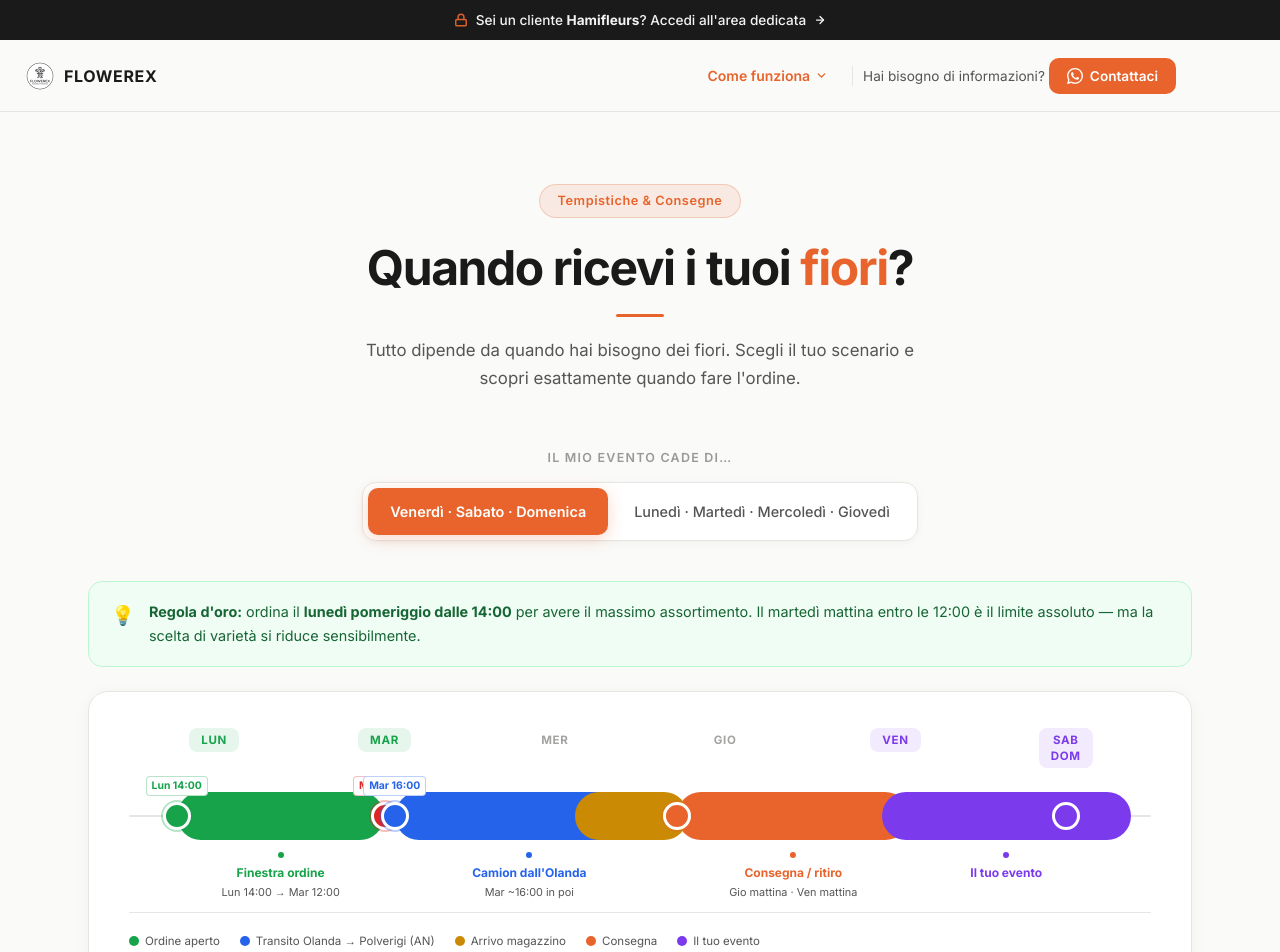
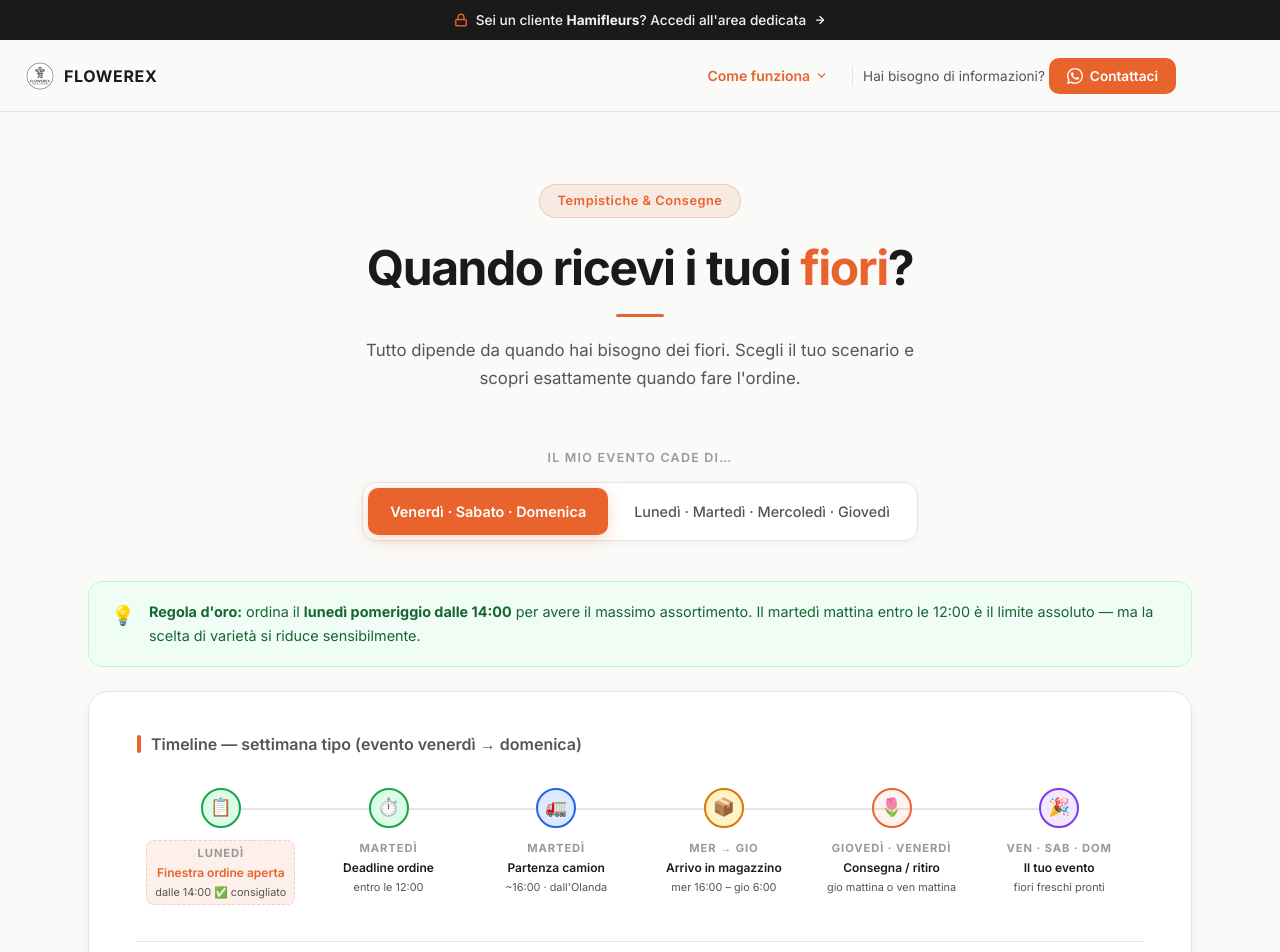
Before and after one commit to ngrowthbusiness-glitch/flowerex.it, a Next.js app: page /consegne in a window 1280 px wide. Shown: the top 952 px of the page. Built offline with nearby package versions, Linux system fonts and the light colour scheme.

Commit message:
refactor: TimelineViz fedele al mockup — dot colorati, connettori, legenda, WeekSep

```diff
--- a/src/components/consegne/TimelineViz.tsx
+++ b/src/components/consegne/TimelineViz.tsx
@@ -1,389 +1,148 @@
 "use client";
-
-/**
- * TimelineViz — infografica timeline consegne
- * Renderizzata in HTML/CSS puro, niente PNG.
- * scenario "weekend"  → 1 settimana (evento Ven/Sab/Dom)
- * scenario "weekstart" → 2 settimane (evento Lun/Mar/Mer/Gio)
- */
 
 type Scenario = "weekend" | "weekstart";
 
-/* ── Palette ─────────────────────────────────────────────────── */
-const C = {
-  order:    "#16A34A",
-  transit:  "#2563EB",
-  arrive:   "#CA8A04",
-  delivery: "#E8642C",
-  event:    "#7C3AED",
-  preorder: "#BE185D",
-  deadline: "#DC2626",
-  bg:       "#FAFAF8",
-  white:    "#FFFFFF",
-  text:     "#1A1A1A",
-  textSec:  "#555555",
-  textFaint:"#A3A3A1",
-  border:   "#E5E5E3",
+export default function TimelineViz({ scenario }: { scenario: Scenario }) {
+  return scenario === "weekend" ? <TimelineWeekend /> : <TimelineWeekstart />;
+}
+
+type DotType = "order" | "transit" | "arrive" | "delivery" | "event" | "preorder";
+
+const DOT: Record<DotType, { bg: string; border: string }> = {
+  order:    { bg: "#DCFCE7", border: "#16A34A" },
+  transit:  { bg: "#DBEAFE", border: "#2563EB" },
+  arrive:   { bg: "#FEF3C7", border: "#D97706" },
+  delivery: { bg: "rgba(232,100,44,0.08)", border: "#E8642C" },
+  event:    { bg: "#F3E8FF", border: "#7C3AED" },
+  preorder: { bg: "#FCE7F3", border: "#DB2777" },
 };
 
-/* ── Helpers ─────────────────────────────────────────────────── */
-function hex2rgba(hex: string, alpha: number) {
-  const r = parseInt(hex.slice(1,3),16);
-  const g = parseInt(hex.slice(3,5),16);
-  const b = parseInt(hex.slice(5,7),16);
-  return `rgba(${r},${g},${b},${alpha})`;
-}
-
-/* ── Sub-components ──────────────────────────────────────────── */
-
-/** Single day-column header */
-function DayLabel({
-  label, sub, highlight,
-}: { label: string; sub?: string; highlight?: "order" | "event" | "preorder" }) {
-  const bg =
-    highlight === "order"    ? hex2rgba(C.order,    0.10) :
-    highlight === "event"    ? hex2rgba(C.event,    0.10) :
-    highlight === "preorder" ? hex2rgba(C.preorder, 0.10) : "transparent";
-  const col =
-    highlight === "order"    ? C.order :
-    highlight === "event"    ? C.event :
-    highlight === "preorder" ? C.preorder : C.textFaint;
-
+function TlItem({
+  type, emoji, day, name, time, highlight = false, isLast = false,
+}: {
+  type: DotType; emoji: string; day: string; name: string; time: string;
+  highlight?: boolean; isLast?: boolean;
+}) {
+  const dot = DOT[type];
   return (
-    <div style={{ flex: 1, display: "flex", flexDirection: "column", alignItems: "center", gap: 2 }}>
+    <div style={{ flex: 1, display: "flex", flexDirection: "column", alignItems: "center", minWidth: 100, position: "relative" }}>
+      {isLast === false && (
+        <div style={{
+          position: "absolute", top: 20, left: "50%", width: "100%",
+          height: 2, background: "var(--border)", zIndex: 0,
+        }} />
+      )}
       <div style={{
-        padding: "4px 12px", borderRadius: 8, background: bg,
-        textAlign: "center", minWidth: 40,
+        width: 40, height: 40, borderRadius: "50%",
+        display: "flex", alignItems: "center", justifyContent: "center",
+        fontSize: "1.1rem", position: "relative", zIndex: 1,
+        border: `2px solid ${dot.border}`, background: dot.bg,
       }}>
-        {label.split("\n").map((l, i) => (
-          <div key={i} style={{ fontSize: "0.72rem", fontWeight: 700, color: col, letterSpacing: "0.06em", textTransform: "uppercase", lineHeight: 1.4 }}>
-            {l}
-          </div>
-        ))}
-        {sub && <div style={{ fontSize: "0.62rem", color: col, lineHeight: 1.3, opacity: 0.85 }}>{sub}</div>}
+        {emoji}
+      </div>
+      <div style={{
+        marginTop: 12, textAlign: "center",
+        ...(highlight ? {
+          background: "var(--orange-dim)",
+          border: "1.5px dashed var(--orange-border)",
+          borderRadius: 8, padding: "4px 8px",
+        } : {}),
+      }}>
+        <div style={{ fontSize: "0.7rem", fontWeight: 700, color: "var(--text-faint)", letterSpacing: "0.08em", textTransform: "uppercase" as const, marginBottom: 4 }}>
+          {day}
+        </div>
+        <div style={{ fontSize: "0.75rem", fontWeight: 600, color: highlight ? "var(--orange)" : "var(--text)", lineHeight: 1.3 }}>
+          {name}
+        </div>
+        <div style={{ fontSize: "0.68rem", color: "var(--text-secondary)", marginTop: 3 }}>
+          {time}
+        </div>
       </div>
     </div>
   );
 }
 
-/** A phase bar on the track */
-function PhaseBar({
-  left, width, color, zIndex = 1,
-}: { left: number; width: number; color: string; zIndex?: number }) {
+function WeekSep() {
   return (
-    <div style={{
-      position: "absolute",
-      top: 0, bottom: 0,
-      left: `${left}%`,
-      width: `${width}%`,
-      background: color,
-      borderRadius: 999,
-      zIndex,
-    }} />
-  );
-}
-
-/** A circular node on the track */
-function TrackNode({
-  x, color, time,
-}: { x: number; color: string; time?: string }) {
-  return (
-    <div style={{
-      position: "absolute",
-      left: `${x}%`,
-      top: "50%",
-      transform: "translate(-50%, -50%)",
-      zIndex: 10,
-      display: "flex",
-      flexDirection: "column",
-      alignItems: "center",
-      gap: 4,
-    }}>
-      {time && (
-        <div style={{
-          position: "absolute",
-          bottom: "calc(100% + 6px)",
-          fontSize: "0.65rem",
-          fontWeight: 700,
-          color,
-          whiteSpace: "nowrap",
-          background: C.white,
-          padding: "1px 5px",
-          borderRadius: 4,
-          border: `1px solid ${hex2rgba(color, 0.3)}`,
-        }}>
-          {time}
-        </div>
-      )}
-      <div style={{
-        width: 28, height: 28, borderRadius: "50%",
-        background: color,
-        border: `3px solid ${C.white}`,
-        boxShadow: `0 0 0 2px ${hex2rgba(color, 0.3)}`,
-        flexShrink: 0,
-      }} />
+    <div style={{ display: "flex", flexDirection: "column", alignItems: "center", padding: "8px 8px 0", minWidth: 36 }}>
+      <div style={{ width: 2, height: 48, background: "var(--border)", borderRadius: 2 }} />
+      <div style={{ writingMode: "vertical-rl" as const, transform: "rotate(180deg)", fontSize: "0.6rem", fontWeight: 700, color: "var(--text-faint)", letterSpacing: "0.1em", textTransform: "uppercase" as const, marginTop: 8 }}>
+        nuova sett.
+      </div>
     </div>
   );
 }
 
-/** Phase label below the track */
-function PhaseLabel({
-  x, name, detail, color,
-}: { x: number; name: string; detail?: string; color: string }) {
+type LegendItem = { type: DotType; label: string };
+
+function Legend({ items }: { items: LegendItem[] }) {
   return (
-    <div style={{
-      position: "absolute",
-      left: `${x}%`,
-      top: 0,
-      transform: "translateX(-50%)",
-      display: "flex",
-      flexDirection: "column",
-      alignItems: "center",
-      gap: 2,
-      minWidth: 120,
-    }}>
-      <div style={{
-        width: 6, height: 6, borderRadius: "50%",
-        background: color, marginBottom: 4,
-      }} />
-      <div style={{ fontSize: "0.75rem", fontWeight: 700, color, textAlign: "center", whiteSpace: "nowrap" }}>
-        {name}
-      </div>
-      {detail && (
-        <div style={{ fontSize: "0.68rem", color: C.textSec, textAlign: "center", whiteSpace: "nowrap" }}>
-          {detail}
-        </div>
-      )}
-    </div>
-  );
-}
-
-/** Legend row */
-function Legend({ items }: { items: { color: string; label: string }[] }) {
-  return (
-    <div style={{
-      display: "flex", flexWrap: "wrap", gap: "10px 20px",
-      paddingTop: 20, borderTop: `1px solid ${C.border}`,
-      marginTop: 8,
-    }}>
-      {items.map(({ color, label }) => (
-        <div key={label} style={{ display: "flex", alignItems: "center", gap: 6 }}>
-          <div style={{ width: 10, height: 10, borderRadius: "50%", background: color, flexShrink: 0 }} />
-          <span style={{ fontSize: "0.72rem", color: C.textSec }}>{label}</span>
+    <div style={{ display: "flex", flexWrap: "wrap", gap: 12, marginTop: 28, paddingTop: 24, borderTop: "1px solid var(--border)" }}>
+      {items.map((item) => (
+        <div key={item.label} style={{ display: "flex", alignItems: "center", gap: 7, fontSize: "0.75rem", color: "var(--text-secondary)" }}>
+          <div style={{ width: 10, height: 10, borderRadius: "50%", background: DOT[item.type].border, flexShrink: 0 }} />
+          {item.label}
         </div>
       ))}
     </div>
   );
 }
 
-/** Week band header (for scenario B) */
-function WeekBand({
-  label, color, left, width,
-}: { label: string; color: string; left: number; width: number }) {
+function TimelineCard({ title, children, legend }: { title: string; children: React.ReactNode; legend: LegendItem[] }) {
   return (
     <div style={{
-      position: "absolute",
-      left: `${left}%`, width: `${width}%`,
-      background: hex2rgba(color, 0.08),
-      border: `1px solid ${hex2rgba(color, 0.2)}`,
-      borderRadius: 8,
-      padding: "4px 0",
-      textAlign: "center",
-      fontSize: "0.65rem",
-      fontWeight: 700,
-      color,
-      letterSpacing: "0.08em",
-      textTransform: "uppercase",
+      background: "var(--bg-white)", border: "1px solid var(--border)",
+      borderRadius: 20, padding: "40px 48px", marginBottom: 24,
+      boxShadow: "0 2px 16px rgba(0,0,0,0.04)",
     }}>
-      {label}
+      <div style={{ fontSize: "1rem", fontWeight: 600, color: "var(--text-secondary)", marginBottom: 32, display: "flex", alignItems: "center", gap: 10 }}>
+        <div style={{ width: 4, height: 18, background: "var(--orange)", borderRadius: 2, flexShrink: 0 }} />
+        {title}
+      </div>
+      <div style={{ display: "flex", gap: 0, alignItems: "flex-start", overflowX: "auto" as const, paddingBottom: 8 }}>
+        {children}
+      </div>
+      <Legend items={legend} />
     </div>
   );
 }
 
-/* ═══════════════════════════════════════════════════════════════
-   SCENARIO A  —  evento venerdì · sabato · domenica
-════════════════════════════════════════════════════════════════ */
 function TimelineWeekend() {
-  // 6 equal columns: LUN MAR MER GIO VEN SAB/DOM
-  const N = 6;
-  const W = 100 / N; // 16.666…% per column
-
-  // col(i, frac) → percentage x of the track
-  const x = (col: number, frac = 0.5) => (col + frac) * W;
-
-  // Phase bars: [left%, width%]
-  const phases = [
-    { left: x(0, 0.28), right: x(1, 0.50), color: C.order,    z: 2 },
-    { left: x(1, 0.56), right: x(2, 0.90), color: C.transit,  z: 2 },
-    { left: x(2, 0.62), right: x(3, 0.28), color: C.arrive,   z: 3 },
-    { left: x(3, 0.22), right: x(4, 0.58), color: C.delivery, z: 2 },
-    { left: x(4, 0.42), right: x(5, 0.88), color: C.event,    z: 2 },
+  const legend: LegendItem[] = [
+    { type: "order",    label: "Ordine aperto" },
+    { type: "transit",  label: "Transito Olanda → Polverigi (AN)" },
+    { type: "arrive",   label: "Arrivo magazzino" },
+    { type: "delivery", label: "Consegna" },
+    { type: "event",    label: "Il tuo evento" },
   ];
-
   return (
-    <div style={{ padding: "36px 40px 32px", background: C.white, borderRadius: 20, border: `1px solid ${C.border}`, boxShadow: "0 2px 16px rgba(0,0,0,0.04)" }}>
-
-      {/* Day headers */}
-      <div style={{ display: "flex", marginBottom: 24 }}>
-        <DayLabel label="LUN"      highlight="order" />
-        <DayLabel label="MAR"      highlight="order" />
-        <DayLabel label="MER"      />
-        <DayLabel label="GIO"      />
-        <DayLabel label="VEN"      highlight="event" />
-        <DayLabel label={"SAB\nDOM"} highlight="event" />
-      </div>
-
-      {/* Track */}
-      <div style={{ position: "relative", height: 48, marginBottom: 8 }}>
-        {/* Rail */}
-        <div style={{ position: "absolute", top: "50%", left: 0, right: 0, height: 2, background: C.border, transform: "translateY(-50%)", borderRadius: 1 }} />
-
-        {/* Phase bars */}
-        {phases.map((p, i) => (
-          <PhaseBar key={i} left={p.left} width={p.right - p.left} color={p.color} zIndex={p.z} />
-        ))}
-
-        {/* Nodes */}
-        <TrackNode x={x(0, 0.28)} color={C.order}    time="Lun 14:00" />
-        <TrackNode x={x(1, 0.50)} color={C.deadline} time="Mar 12:00" />
-        <TrackNode x={x(1, 0.56)} color={C.transit}  time="Mar 16:00" />
-        <TrackNode x={x(3, 0.22)} color={C.delivery} />
-        <TrackNode x={x(5, 0.50)} color={C.event}    />
-      </div>
-
-      {/* Phase labels */}
-      <div style={{ position: "relative", height: 52, marginTop: 12 }}>
-        <PhaseLabel x={(x(0,0.28)+x(1,0.50))/2}     color={C.order}    name="Finestra ordine"     detail="Lun 14:00 → Mar 12:00" />
-        <PhaseLabel x={(x(1,0.56)+x(2,0.90))/2 + 2} color={C.transit}  name="Camion dall'Olanda"  detail="Mar ~16:00 in poi" />
-        <PhaseLabel x={(x(3,0.22)+x(4,0.58))/2}     color={C.delivery} name="Consegna / ritiro"   detail="Gio mattina · Ven mattina" />
-        <PhaseLabel x={(x(4,0.42)+x(5,0.88))/2}     color={C.event}    name="Il tuo evento"       />
-      </div>
-
-      {/* Legend */}
-      <Legend items={[
-        { color: C.order,    label: "Ordine aperto" },
-        { color: C.transit,  label: "Transito Olanda → Polverigi (AN)" },
-        { color: C.arrive,   label: "Arrivo magazzino" },
-        { color: C.delivery, label: "Consegna" },
-        { color: C.event,    label: "Il tuo evento" },
-      ]} />
-    </div>
+    <TimelineCard title="Timeline — settimana tipo (evento venerdì → domenica)" legend={legend}>
+      <TlItem type="order"    emoji="📋" day="Lunedì"           name="Finestra ordine aperta" time="dalle 14:00 ✅ consigliato" highlight />
+      <TlItem type="order"    emoji="⏱️"  day="Martedì"          name="Deadline ordine"        time="entro le 12:00" />
+      <TlItem type="transit"  emoji="🚛" day="Martedì"          name="Partenza camion"         time="~16:00 · dall'Olanda" />
+      <TlItem type="arrive"   emoji="📦" day="Mer → Gio"        name="Arrivo in magazzino"    time="mer 16:00 – gio 6:00" />
+      <TlItem type="delivery" emoji="🌷" day="Giovedì · Venerdì" name="Consegna / ritiro"       time="gio mattina o ven mattina" />
+      <TlItem type="event"    emoji="🎉" day="Ven · Sab · Dom"  name="Il tuo evento"           time="fiori freschi pronti" isLast />
+    </TimelineCard>
   );
 }
 
-/* ═══════════════════════════════════════════════════════════════
-   SCENARIO B  —  evento lunedì · martedì · mercoledì · giovedì
-════════════════════════════════════════════════════════════════ */
 function TimelineWeekstart() {
-  // Layout: 4 cols week-1 | separator | 3 cols week-0
-  // Represent as 8 equal slots where slot 4 is the separator
-  const TOTAL = 8;
-  const W = 100 / TOTAL; // 12.5% per slot
-
-  // Week -1: slots 0-3 (0%–50%)
-  // Separator: slot 4 (50%–62.5%)
-  // Week 0: slots 5-7 (62.5%–100%)
-
-  // col position helpers
-  // w1(i, f) = slot i in week-1, fraction f
-  const w1 = (i: number, f = 0.5) => (i + f) * W;
-  // w2(i, f) = slot (5+i) in week-0, fraction f
-  const w2 = (i: number, f = 0.5) => (5 + i + f) * W;
-
-  // Separator centre
-  const sepX = 4.5 * W; // 56.25%
-
-  const phases = [
-    // pre-order block
-    { left: w1(0,0.20), right: w1(0,0.80), color: C.preorder, z: 2 },
-    // transit: VEN → SAB/DOM
-    { left: w1(1,0.30), right: w1(3,0.40), color: C.transit,  z: 2 },
-    // cold storage: SAB → end of week-1
-    { left: w1(2,0.25), right: 4*W - 1,    color: C.arrive,   z: 3 },
-    // delivery: LUN → MAR
-    { left: w2(0,0.18), right: w2(1,0.55), color: C.delivery, z: 2 },
-    // event span: LUN → MER/GIO
-    { left: w2(0,0.48), right: w2(2,0.82), color: C.event,    z: 2 },
+  const legend: LegendItem[] = [
+    { type: "preorder", label: "Ordine settimana precedente" },
+    { type: "transit",  label: "Transito Olanda → Polverigi (AN)" },
+    { type: "arrive",   label: "Arrivo + conservazione in cella" },
+    { type: "delivery", label: "Consegna" },
+    { type: "event",    label: "Il tuo evento" },
   ];
-
   return (
-    <div style={{ padding: "36px 40px 32px", background: C.white, borderRadius: 20, border: `1px solid ${C.border}`, boxShadow: "0 2px 16px rgba(0,0,0,0.04)" }}>
-
-      {/* Week band labels */}
-      <div style={{ position: "relative", height: 28, marginBottom: 12 }}>
-        <WeekBand label="Settimana precedente"  color={C.preorder} left={0}      width={4*W - 1} />
-        <WeekBand label="Settimana dell'evento" color={C.event}    left={5*W + 1} width={3*W - 1} />
-      </div>
-
-      {/* Day headers */}
-      <div style={{ display: "flex", marginBottom: 16 }}>
-        {/* Week -1: 4 slots */}
-        <DayLabel label={"GIO\n(sett. prec.)"} highlight="preorder" />
-        <DayLabel label="VEN" />
-        <DayLabel label="SAB" />
-        <DayLabel label="DOM" />
-        {/* Separator slot */}
-        <div style={{ width: `${W}%`, flexShrink: 0, display: "flex", alignItems: "center", justifyContent: "center" }}>
-          <svg width="20" height="20" viewBox="0 0 24 24" fill="none" stroke={C.textFaint} strokeWidth="2" strokeLinecap="round" strokeLinejoin="round">
-            <path d="M5 12h14"/><path d="m12 5 7 7-7 7"/>
-          </svg>
-        </div>
-        {/* Week 0: 3 slots */}
-        <DayLabel label="LUN" />
-        <DayLabel label="MAR" />
-        <DayLabel label={"MER\nGIO"} highlight="event" />
-      </div>
-
-      {/* Separator dashed line */}
-      <div style={{ position: "relative" }}>
-        <div style={{
-          position: "absolute",
-          left: `${sepX}%`,
-          top: -8, bottom: -8,
-          width: 1,
-          background: `repeating-linear-gradient(to bottom, ${C.border} 0, ${C.border} 5px, transparent 5px, transparent 9px)`,
-          zIndex: 5,
-        }} />
-
-        {/* Track */}
-        <div style={{ position: "relative", height: 48, marginBottom: 8 }}>
-          <div style={{ position: "absolute", top: "50%", left: 0, right: 0, height: 2, background: C.border, transform: "translateY(-50%)", borderRadius: 1 }} />
-
-          {phases.map((p, i) => (
-            <PhaseBar key={i} left={p.left} width={p.right - p.left} color={p.color} zIndex={p.z} />
-          ))}
-
-          {/* Nodes */}
-          <TrackNode x={w1(0,0.20)} color={C.preorder} time="Gio prec." />
-          <TrackNode x={w1(1,0.30)} color={C.transit}  />
-          <TrackNode x={w1(2,0.25)} color={C.arrive}   />
-          <TrackNode x={w2(0,0.18)} color={C.delivery} />
-          <TrackNode x={w2(2,0.80)} color={C.event}    />
-        </div>
-      </div>
-
-      {/* Phase labels */}
-      <div style={{ position: "relative", height: 52, marginTop: 12 }}>
-        <PhaseLabel x={w1(0,0.50)}                         color={C.preorder} name="Preordine"           detail="entro giovedì sett. prec." />
-        <PhaseLabel x={(w1(1,0.30)+w1(3,0.40))/2}          color={C.transit}  name="Camion dall'Olanda"  detail="ven → sab/dom" />
-        <PhaseLabel x={(w1(2,0.25)+(4*W-1))/2}             color={C.arrive}   name="In cella frigorifera" detail="sab/dom in attesa" />
-        <PhaseLabel x={(w2(0,0.18)+w2(1,0.55))/2}          color={C.delivery} name="Consegna / ritiro"   detail="lun o mar" />
-        <PhaseLabel x={(w2(0,0.48)+w2(2,0.82))/2 + 3}      color={C.event}    name="Il tuo evento"       />
-      </div>
-
-      {/* Legend */}
-      <Legend items={[
-        { color: C.preorder, label: "Preordine sett. precedente" },
-        { color: C.transit,  label: "Transito Olanda → Polverigi (AN)" },
-        { color: C.arrive,   label: "Arrivo + conservazione in cella" },
-        { color: C.delivery, label: "Consegna" },
-        { color: C.event,    label: "Il tuo evento" },
-      ]} />
-    </div>
+    <TimelineCard title="Timeline — 2 settimane (evento lunedì → giovedì)" legend={legend}>
+      <TlItem type="preorder" emoji="📋" day="Gio precedente" name="Ordine da fare"    time="settimana -1 ✅" highlight />
+      <TlItem type="transit"  emoji="🚛" day="Gio / Ven"      name="Partenza camion"   time="dall'Olanda" />
+      <TlItem type="arrive"   emoji="📦" day="Sab · Dom"     name="Arrivo + cella"    time="conservati per te" />
+      <WeekSep />
+      <TlItem type="delivery" emoji="🌷" day="Lun · Mar"     name="Consegna / ritiro" time="su richiesta" />
+      <TlItem type="event"    emoji="🎉" day="Lun → Gio"     name="Il tuo evento"    time="fiori freschi pronti" isLast />
+    </TimelineCard>
   );
 }
-
-/* ── Export ───────────────────────────────────────────────────── */
-export default function TimelineViz({ scenario }: { scenario: Scenario }) {
-  return scenario === "weekend" ? <TimelineWeekend /> : <TimelineWeekstart />;
-}
```
